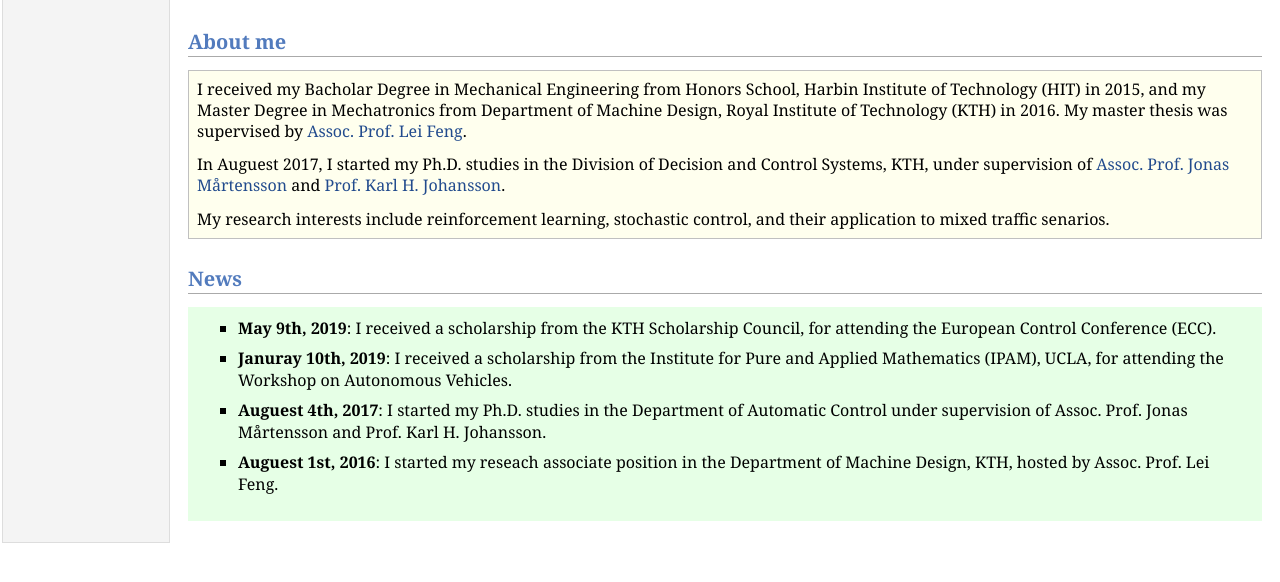
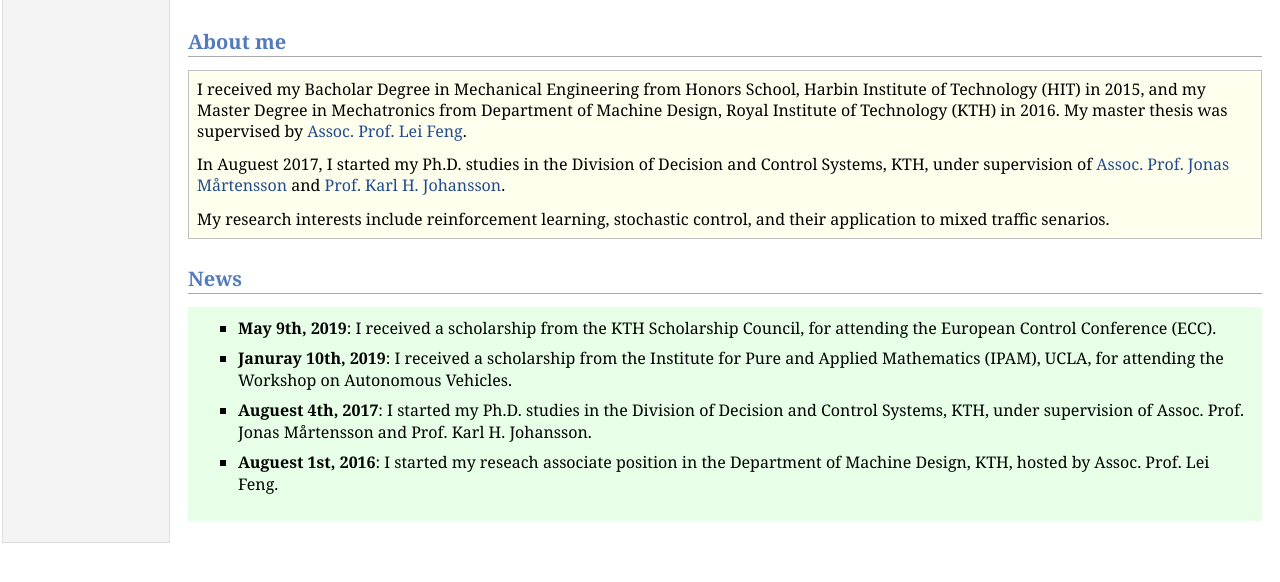
Before and after one commit to yuchaotaigu/yuchaotaigu.github.io, a Jekyll site: the page index.html, which Jekyll copies as it is, in a window 1280 px wide, cut to the strip 275-857 px from the top of the page. Built offline with Jekyll 4.4.1, drawn with Linux system fonts in a browser that asks for light colours; comment, search, counter and statistics services are not loaded.

Commit message:
Update index.html

```diff
--- a/index.html
+++ b/index.html
@@ -57,7 +57,7 @@ Mail: <a href="mailto:yuchao@kth.se">yuchao@kth.se</a><br /></p>
   </li>
   <li><b>Januray 10th, 2019</b>: I received a scholarship from the Institute for Pure and Applied Mathematics (IPAM), UCLA, for attending the Workshop on Autonomous Vehicles.
   </li>
-  <li><b>Auguest 4th, 2017</b>: I started my Ph.D. studies in the Department of Automatic Control under supervision of Assoc. Prof. Jonas Mårtensson and Prof. Karl H. Johansson.
+  <li><b>Auguest 4th, 2017</b>: I started my Ph.D. studies in the Division of Decision and Control Systems, KTH, under supervision of Assoc. Prof. Jonas Mårtensson and Prof. Karl H. Johansson.
   </li>
   <li><b>Auguest 1st, 2016</b>: I started my reseach associate position in the Department of Machine Design, KTH, hosted by Assoc. Prof. Lei Feng.
   </li>
```
